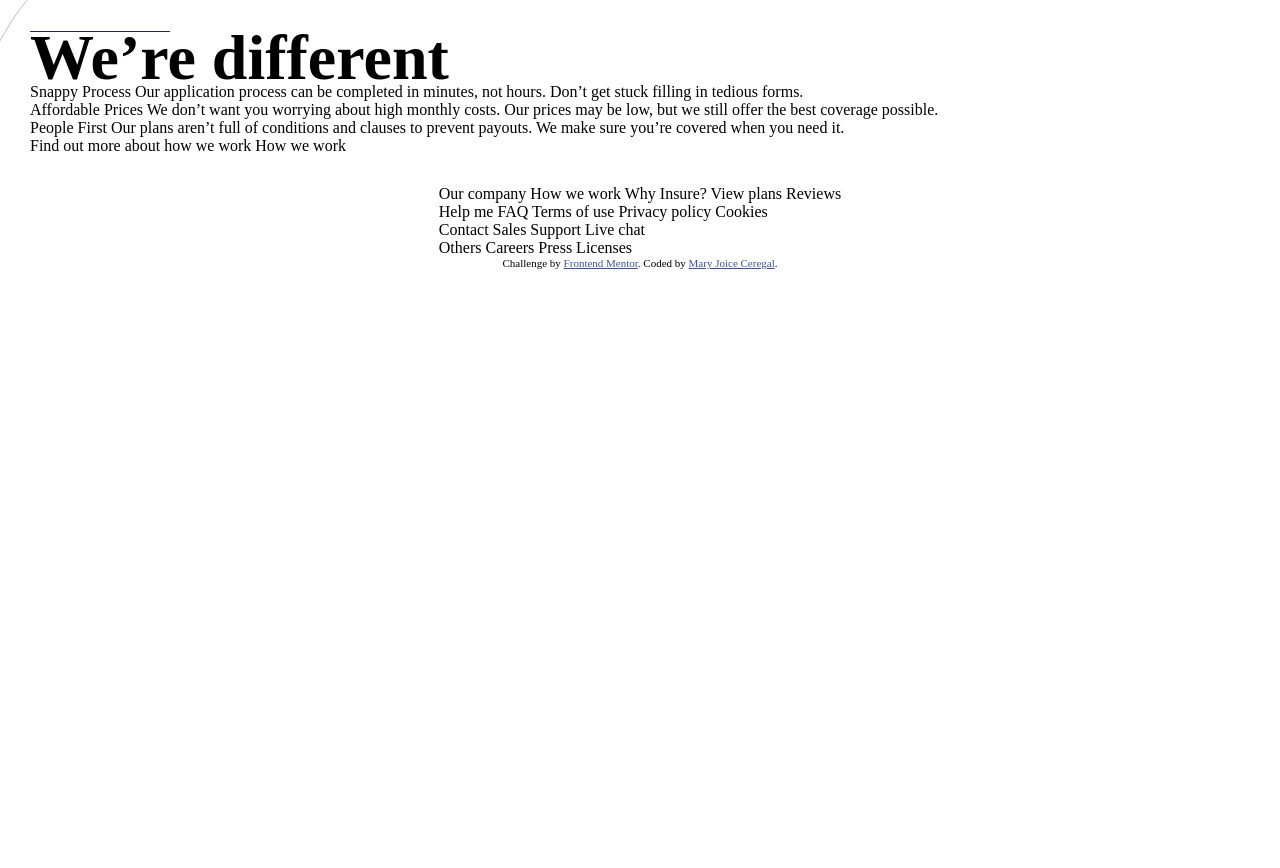
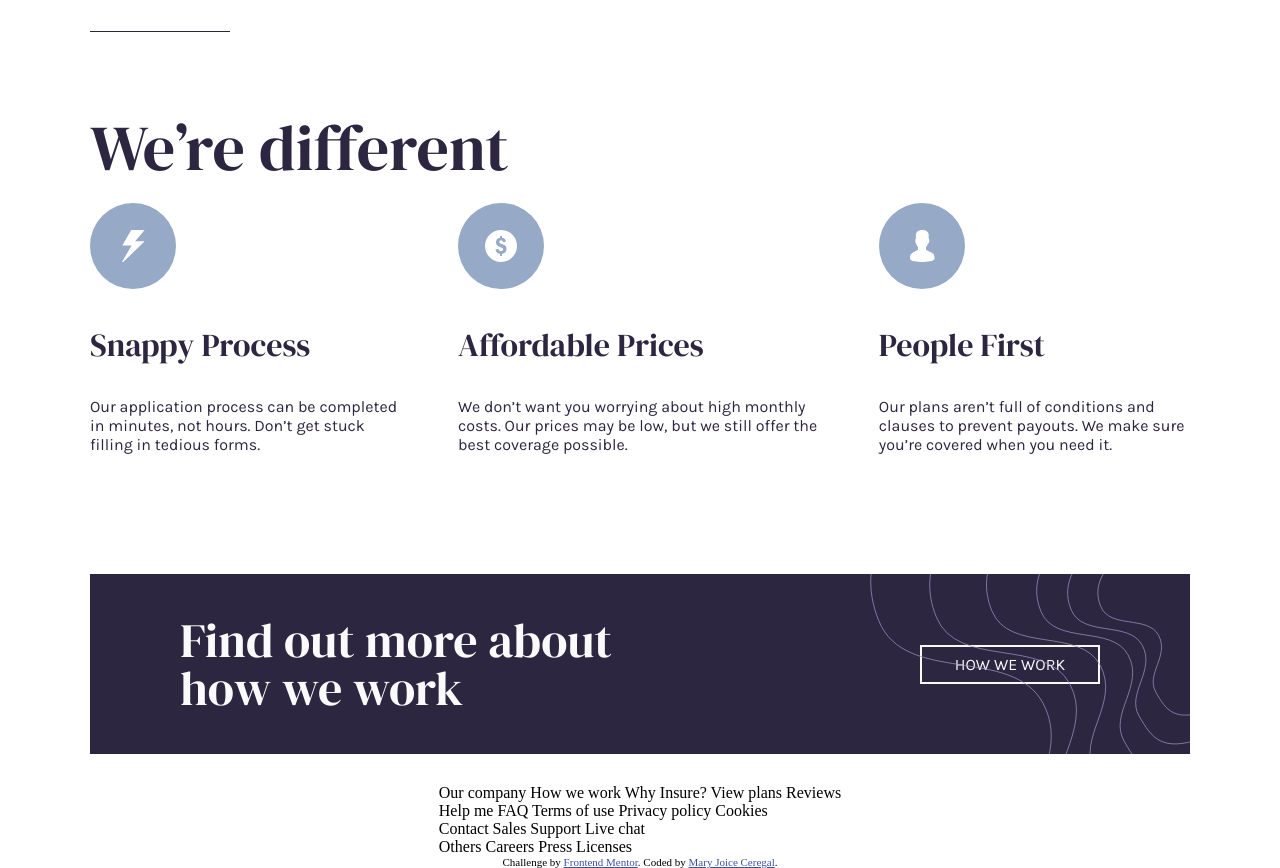
Before and after one commit to emjayceee/insure-landing-page, a plain HTML site: page index.html in a window 1280 px wide. Shown: the part 709-1577 px from the top of the page. Before the commit the page ends 978 px from the top, so only its background shows below. Drawn offline with Linux system fonts and the light colour scheme.

Commit message:
second content completion

```diff
--- a/index.html
+++ b/index.html
@@ -37,7 +37,7 @@
       <div class="first-container">
           <div class="line"></div>
           <p>
-            <h1 id="first-content-header header" style="font-size: 64px; line-height: 0.8" font-family="Karla">Humanizing your insurance.</h1>
+            <h1 class="first-content-header header" style="font-size: 64px; line-height: 0.8" font-family="Karla">Humanizing your insurance.</h1>
 
             <span style="line-height: 1.8">Get your life insurance coverage easier and faster. We blend our expertise
             and technology to help you find the plan that’s right for you. Ensure you
@@ -50,30 +50,51 @@
     <div class="second-content">
         <div class="line2"></div>
         <div class="second-container">
-            <h1 id="second-content-header header" style="font-size: 64px; line-height: 0.8">We’re different</h1>
+            <h1 class="second-content-header header">We’re different</h1>
             <div class="about">
-              <div class="about-1">Snappy Process
+              <div class="about-1">
+                <img class="aboutOnePic logos" src="images\icon-snappy-process.svg"/>
+                <p>
+                  <span class="about-1-titles titles">Snappy Process</span>
 
+                  <span class="infos">
                     Our application process can be completed in minutes, not hours. Don’t get
-                stuck filling in tedious forms.</div>
+                    stuck filling in tedious forms.
+                  </span>
+                </p>
+                </div>
               <div class="about-2">
-                Affordable Prices
+                <img class="aboutTwoPic logos" src="images\icon-affordable-prices.svg"/>
+                <p>
+                  <span class="about-2-titles titles">Affordable Prices</span>
 
+                  <span class="infos">
                     We don’t want you worrying about high monthly costs. Our prices may be low,
                     but we still offer the best coverage possible.
+                  </span>
+                </p>
+
               </div>
               <div class="about-3">
-                People First
+                <img class="aboutThreePic logos" src="images\icon-people-first.svg"/>
+                <p>
+                  <span class="about-3-titles titles">People First</span>
 
+                  <span class="infos">
                     Our plans aren’t full of conditions and clauses to prevent payouts. We make
                     sure you’re covered when you need it.
+                  </span>
+                </p>
               </div>
             </div>
         </div>
+      <div class="second-container-button">
           <div class="how-we-work">
-        Find out more about how we work
+          <img class="lower-right" src="images\bg-pattern-how-we-work-desktop.svg"/>
+          <span>Find out more about how we work</span>
 
-        How we work
+          <button>How we work</button>
+      </div>
       </div>
     </div>
   </div>
--- a/styles.css
+++ b/styles.css
@@ -70,7 +70,7 @@ ul a:last-child {
     position:absolute;
     right: -40px;
     top: -20px;
-    width: 25%;
+    width: 20%;
     z-index: 1;
     overflow: hidden;
 }
@@ -80,7 +80,7 @@ ul a:last-child {
     position:absolute;
     left: 0;
     top: 420px;
-    width:10%;
+    width:8%;
     z-index: 1;
 }
 
@@ -133,7 +133,7 @@ button {
     float: right;
     overflow: visible;
     width: 35%;
-    min-width:520px;
+    min-width:460px;
     max-width:520px;
     height: auto;
     object-fit: cover;
@@ -144,16 +144,16 @@ button {
 
 /* second content */
 
-#header {
-    font-family: "Karla", sans-serif;
-    color: var(--blue950);
+.header {
+    font-family: "DM Serif Display", sans-serif;
+    font-weight: 400;
 }
 
 .second-content{
     display: flex;
     flex-direction: column;
     width: 100%;
-    padding: 60px 30px 30px 30px;
+    padding: 60px 30px 30px 90px;
 }
 .line2 {
     width: 140px;
@@ -161,3 +161,80 @@ button {
     border-bottom: solid 1px;
     padding: 60px 0 ;
 }
+
+.second-content-header {
+    padding-top: 90px;
+    font-size: 64px;
+    line-height: 0.8;
+    color: var(--blue950);
+}
+
+.about {
+    display: flex;
+    flex-direction: row;
+}
+
+.logos {
+    min-width: 12%;
+    height: auto;
+    padding: 30px 30px 30px 0;
+}
+
+.titles {
+    font-family: "DM Serif Display", sans-serif;
+    font-weight: 400;
+    font-size: 32px;
+    color: var(--blue950);
+}
+
+.infos {
+    display: inline-block;
+    font-weight: 400;
+    padding: 30px 60px 120px 0;
+    color: var(--blue950);
+}
+
+
+/* second content w/ button */
+
+.second-container-button {
+    padding-right: 60px;
+}
+
+.how-we-work {
+    padding: 90px;
+    display: flex;
+    justify-content: space-between;
+    align-items: center;
+    width: 100%;
+    height: 180px;
+    background-color: var(--blue950);
+}
+
+.how-we-work span {
+    color:var(--gray50);
+    font-family: "DM Serif Display", sans-serif;
+    font-weight: 400;
+    font-size: 48px;
+    text-wrap: wrap;
+    width: 50%;
+    line-height: 1;
+}
+
+.how-we-work button {
+    background-color: var(--blue950);
+    color: var(--gray50);
+    border: solid 2px var(--gray50);
+    width: 180px;
+    padding: 8px 28px;
+    font-family: "Karla", sans-serif;
+    text-transform: uppercase;
+}
+
+.lower-right {
+    position:absolute;
+    background-image: url(images\bg-pattern-how-we-work-desktop.svg);
+    right: 90px;
+    width:25%;
+    height:180px;
+}
```
Lines whose indentation alone changed are shown as unchanged.
